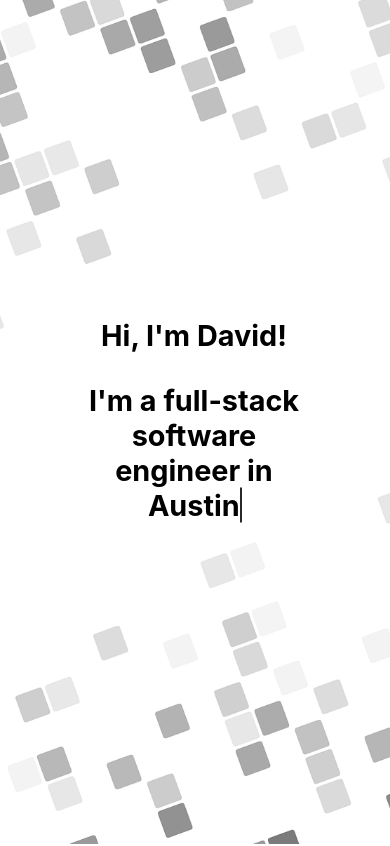
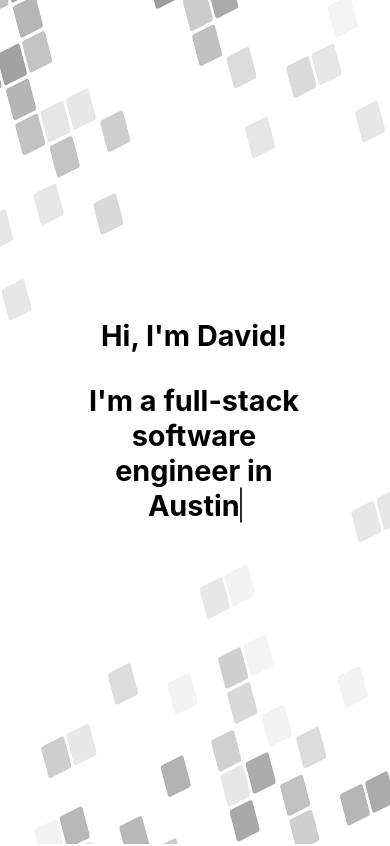
Before and after one commit to dpolcari18/personal-site, a React (Create React App) app: page / in a window 390 px wide. Shown: the top 846 px of the page. Built offline with nearby package versions, Linux system fonts and the light colour scheme; no server answers.

Commit message:
added mobile image

```diff
--- a/src/containers/Home.css
+++ b/src/containers/Home.css
@@ -4,11 +4,11 @@
 }
 
 #home > div[id] {
-    background: url('../images/mobile-background.png') no-repeat center center scroll;
-  -webkit-background-size: cover;
-  -moz-background-size: cover;
-  -o-background-size: cover;
-  background-size: cover;
+    background: url('../images/mobile-background.png') no-repeat center center fixed;
+  -webkit-background-size: 600px 1000px;
+  -moz-background-size: 600px 1000px;
+  -o-background-size: 600px 1000px;
+  background-size: 600px 1000px;
 }
 
 @media only screen and (min-width: 800px) {
```
